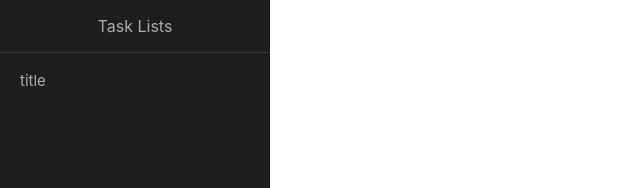
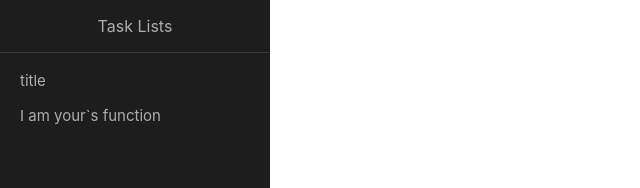
Before and after one commit to juice-artur/rect-task-list, a React (Create React App) app: page / in a window 1280 px wide. Shown: the top 188 px of the page, without its empty margins (0-640 px from the left). Built offline with nearby package versions, Linux system fonts and the light colour scheme.

Commit message:
add class based TaskList

```diff
--- /dev/null
+++ b/src/TodoListSidebar/TaskList.js
@@ -0,0 +1,14 @@
+import React, {Component} from "react";
+import {MenuItem} from "react-pro-sidebar";
+
+export class TaskList extends Component{
+    constructor(props) {
+        super();
+        this.state = {title: props.title}
+    }
+   render()
+    {
+        const {title} = this.state;
+        return( <MenuItem>{title}</MenuItem>)
+    }
+}
--- a/src/TodoListSidebar/TodoListSidebar.js
+++ b/src/TodoListSidebar/TodoListSidebar.js
@@ -2,6 +2,7 @@ import React, {Component} from "react";
 import {Menu, MenuItem, ProSidebar, SidebarContent, SidebarFooter, SidebarHeader} from "react-pro-sidebar";
 import 'react-pro-sidebar/dist/css/styles.css';
 import "./TodoListSidebar.css";
+import {TaskList} from "./TaskList";
 
 class TodoListSidebar extends Component {
     constructor() {
@@ -19,6 +20,7 @@ class TodoListSidebar extends Component {
                 <SidebarContent>
                     <Menu iconShape="square">
                         <MenuItem>{this.state.title}</MenuItem>
+                        <TaskList title={'I am your`s function'} />
                     </Menu>
                 </SidebarContent>
                 <SidebarFooter>
```
